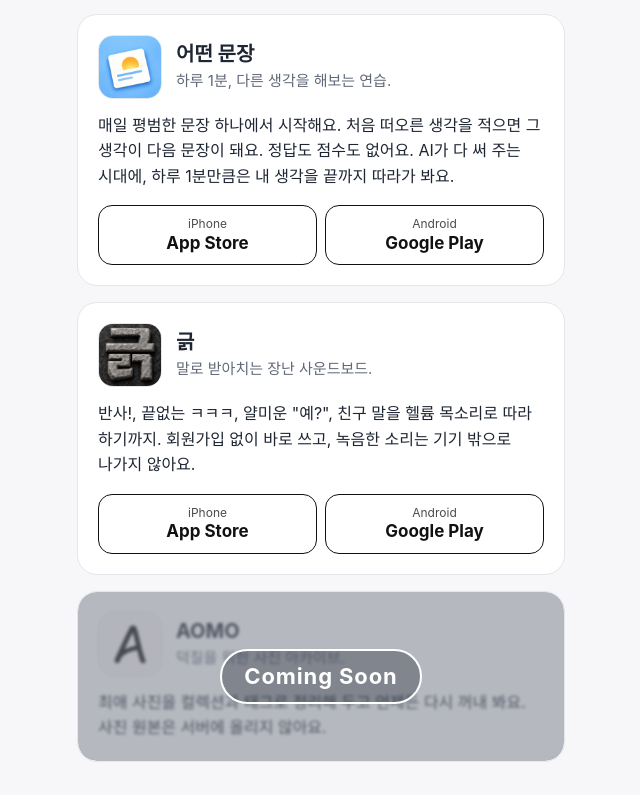
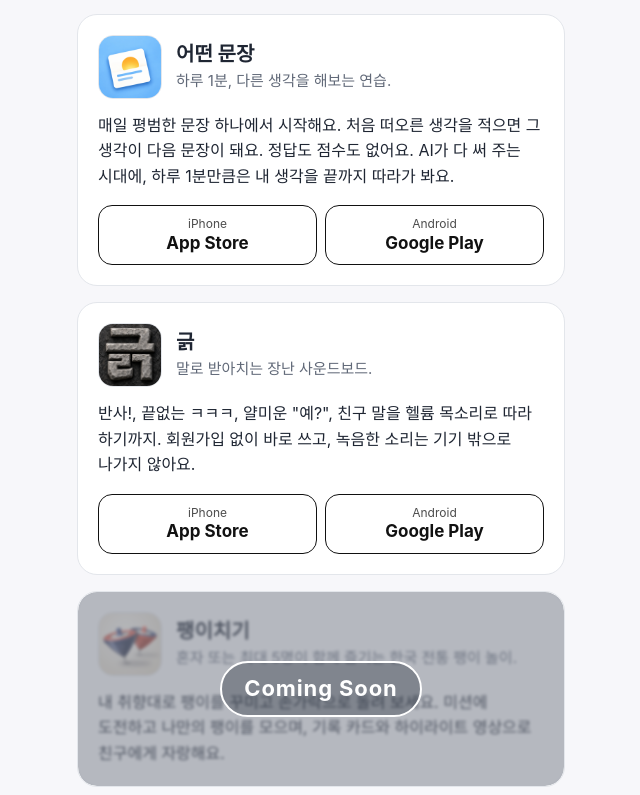
Before and after one commit to softseed-office/public, a plain HTML site: page index.html in a window 1280 px wide. Shown: the part 154-949 px from the top of the page, without its empty margins (319-959 px from the left). Drawn offline with Linux system fonts and the light colour scheme.

Commit message:
feat: add Top Spinning coming-soon card below Geulk (#31)

```diff
--- a/index.html
+++ b/index.html
@@ -4,9 +4,9 @@
   <meta charset="utf-8">
   <meta name="viewport" content="width=device-width, initial-scale=1">
   <title>softseed · 앱</title>
-  <meta name="description" content="softseed가 만드는 앱 — 어떤 문장, AOMO">
+  <meta name="description" content="softseed가 만드는 앱 — 어떤 문장, 긁, 팽이치기, AOMO">
   <meta property="og:title" content="softseed가 만드는 앱">
-  <meta property="og:description" content="어떤 문장 · AOMO">
+  <meta property="og:description" content="어떤 문장 · 긁 · 팽이치기 · AOMO">
   <meta property="og:type" content="website">
   <style>
     /* 인스타그램 프로필 링크용 회사 앱 소개 페이지 — 외부 의존 없음 */
@@ -157,6 +157,18 @@
     </div>
   </section>
 
+  <section class="app soon" aria-labelledby="spinningtop-title">
+    <div class="app-head">
+      <img src="spinningtop/icon.png" alt="">
+      <div>
+        <h2 id="spinningtop-title">팽이치기</h2>
+        <p class="tagline">혼자 또는 최대 5명이 함께 즐기는 한국 전통 팽이 놀이.</p>
+      </div>
+    </div>
+    <p class="desc">내 취향대로 팽이를 꾸미고 손가락으로 돌려 보세요. 미션에 도전하고 나만의 팽이를 모으며, 기록 카드와 하이라이트 영상으로 친구에게 자랑해요.</p>
+    <div class="soon-cover"><span>Coming Soon</span></div>
+  </section>
+
   <section class="app soon">
     <div class="app-head">
       <img src="aomo/icon.png" alt="">
```
